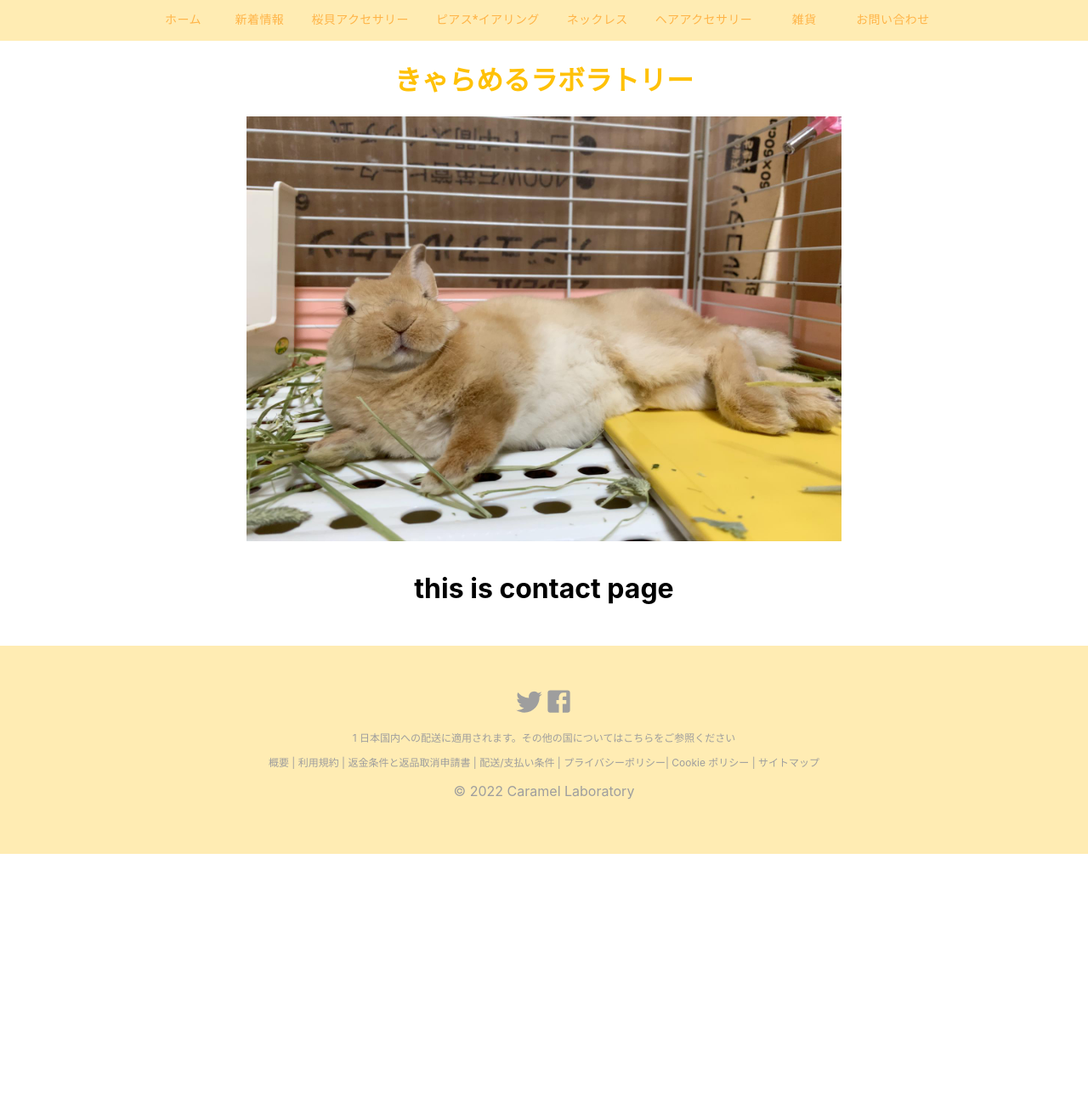
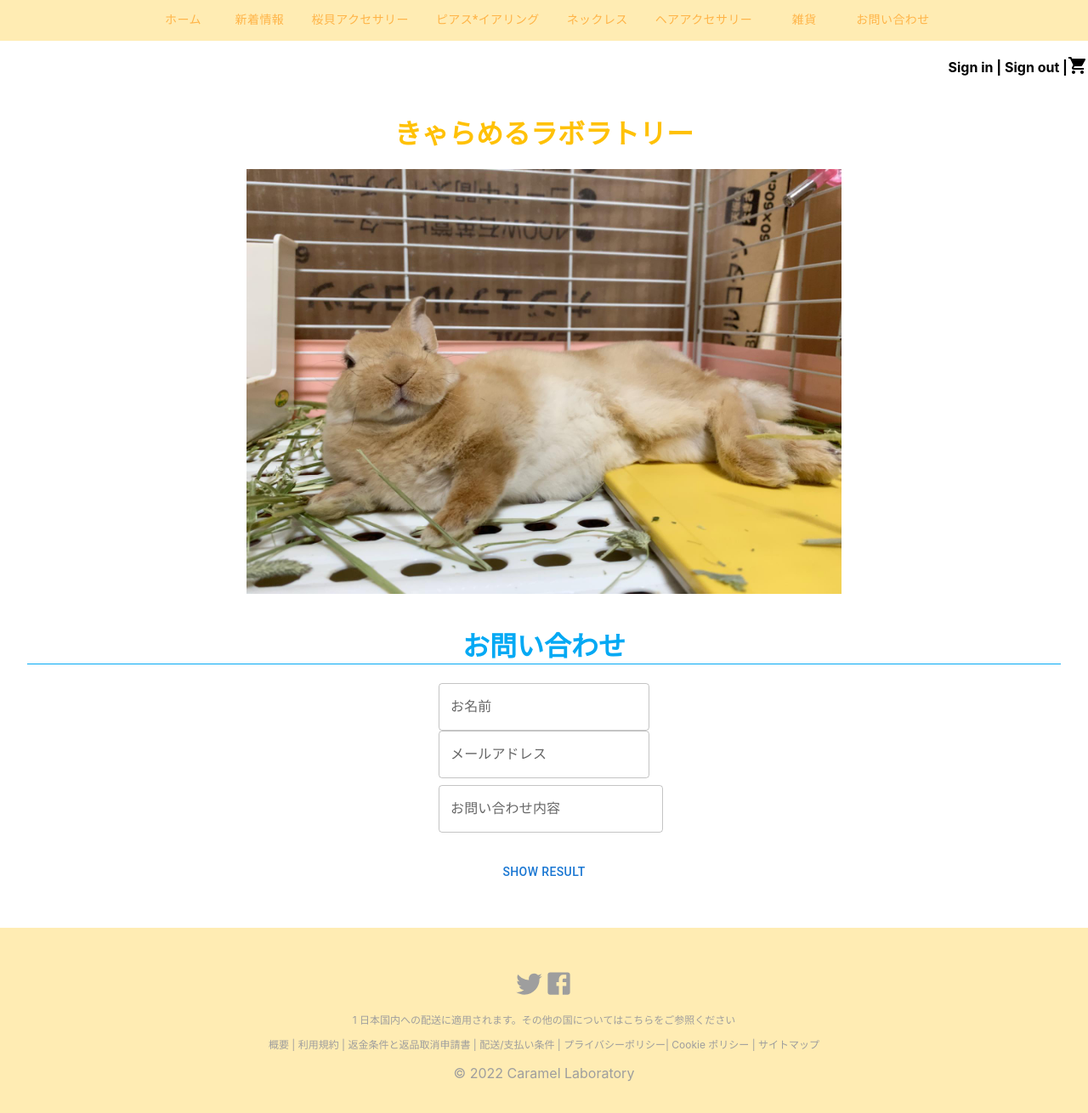
Before and after one commit to KamiHitoe/next-caramel-laboratory, a Next.js app: page /contact in a window 1280 px wide. Shown: the top 1310 px of the page at 85% size. Before the commit the page ends 1005 px from the top, so only its background shows below. Built offline with nearby package versions, Linux system fonts and the light colour scheme.

Commit message:
done cart, doing contact

```diff
--- /dev/null
+++ b/src/components/items/Cart.tsx
@@ -0,0 +1,11 @@
+import ShoppingCartIcon from "@mui/icons-material/ShoppingCart";
+
+const Cart = () => {
+  return (
+    <div>
+      <ShoppingCartIcon />
+    </div>
+  );
+};
+
+export default Cart;
--- a/src/components/layouts/layout.tsx
+++ b/src/components/layouts/layout.tsx
@@ -1,11 +1,13 @@
 import Navbar from "./Navbar";
 import Top from "./Top";
 import Footer from "./Footer";
+import Login from "../users/Login";
 
 export default function Layout({ children }) {
   return (
     <div>
       <Navbar />
+      <Login />
       <Top />
 
       <main>
--- /dev/null
+++ b/src/components/users/Login.tsx
@@ -0,0 +1,28 @@
+import Box from "@mui/material/Box";
+import Cart from "../items/Cart";
+import { styled } from "@mui/material/styles";
+import { amber } from "@mui/material/colors";
+
+const StyledSpan = styled("span")({
+  "&:hover": {
+    color: amber[500],
+  }
+});
+
+const Login = () => {
+  return (
+    <div>
+      <Box sx={{
+        display: "flex",
+        justifyContent: "flex-end",
+      }}>
+        <h4><StyledSpan>Sign in</StyledSpan> | <StyledSpan>Sign out</StyledSpan> | </h4>
+        <Box sx={{ alignSelf: "center" }}>
+          <Cart />
+        </Box>
+      </Box>
+    </div>
+  );
+};
+
+export default Login;
--- a/src/pages/contact.tsx
+++ b/src/pages/contact.tsx
@@ -1,10 +1,89 @@
+import { useState } from "react";
+import Grid from "@mui/material/Grid";
+import TextField from "@mui/material/TextField";
+import FormControl from "@mui/material/FormControl";
+import InputLabel from '@mui/material/InputLabel';
+import OutlinedInput from '@mui/material/OutlinedInput';
+import Button from "@mui/material/Button";
+
+const Form = () => {
+  const defaultValues = {
+    name: "",
+    mail: "",
+    message: "",
+  };
+  const [formValues, setFormValues] = useState(defaultValues);
+
+  // event handler
+  const handleInputChange = (e) => {
+    // get e.target.name, e.target.value
+    const { name, value } = e.target;
+    setFormValues({
+      ...formValues,
+      // variable key
+      [name]: value,
+    });
+  };
+
+  const handleSubmit = (e) => {
+    e.preventDefault();
+    console.log(formValues);
+  };
+
+  return (
+    <form onSubmit={handleSubmit}>
+      <Grid
+        container
+        alignItems="center"
+        justify="center"
+        direction="column"
+      >
+        <Grid item>
+          <TextField
+            id="name"
+            name="name"
+            label="お名前"
+            type="text"
+            value={formValues.name}
+            onChange={handleInputChange}
+          />
+        </Grid>
+        <Grid item>
+          <TextField
+            id="mail"
+            name="mail"
+            label="メールアドレス"
+            type="text"
+            value={formValues.mail}
+            onChange={handleInputChange}
+          />
+        </Grid>
+        <Grid item>
+          <FormControl fullWidth sx={{ m: 1 }}>
+            <InputLabel htmlFor="outlined-adornment-amount">お問い合わせ内容</InputLabel>
+            <OutlinedInput
+              id="message"
+              value={formValues.message}
+              onChange={handleInputChange}
+              label="お問い合わせ内容"
+            />
+          </FormControl>
+        </Grid>
+
+        <br />
+        <Button type="submit">show result</Button>
+      </Grid>
+    </form>
+  );
+};
 
 const Contact = () => {
   return (
     <div>
-      <h1>this is contact page</h1>
+      <h1 className="subtitle">お問い合わせ</h1>
+      <Form />
     </div>
-  )
+  );
 };
 
 export default Contact;
```
